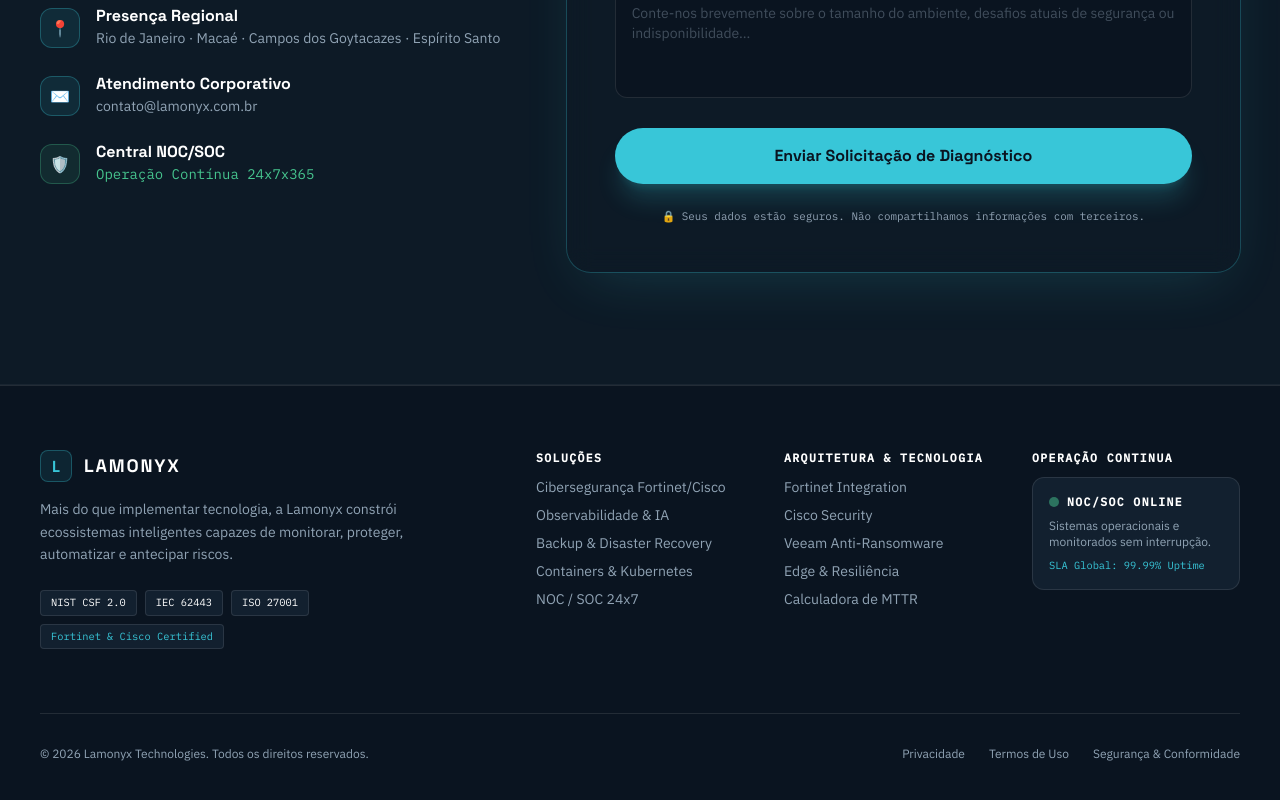
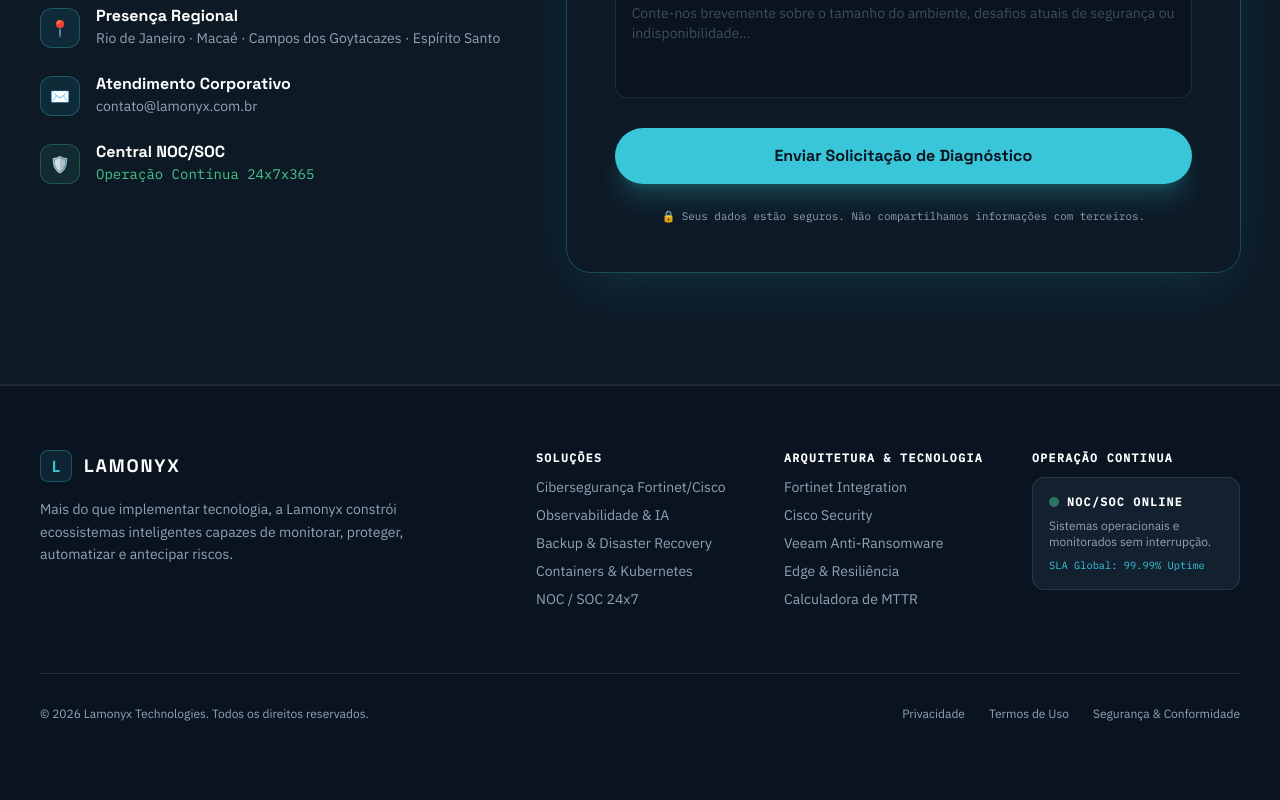
Before and after one commit to amandio-vaz/lamonyx-offshore, a Next.js app: page / in a window 1280 px wide. Shown: the part 7137-7937 px from the top of the page. Built offline with nearby package versions, Linux system fonts and the light colour scheme.

Commit message:
fix: remove badges de certificação no rodapé

```diff
--- a/src/components/Footer.tsx
+++ b/src/components/Footer.tsx
@@ -20,12 +20,7 @@
               Mais do que implementar tecnologia, a Lamonyx constrói ecossistemas inteligentes capazes de monitorar, proteger, automatizar e antecipar riscos.
             </p>
 
-            <div className="pt-2 flex flex-wrap gap-2">
-              <span className="px-2.5 py-1 rounded bg-[#12202f] border border-white/10 text-[0.65rem] font-mono text-white">NIST CSF 2.0</span>
-              <span className="px-2.5 py-1 rounded bg-[#12202f] border border-white/10 text-[0.65rem] font-mono text-white">IEC 62443</span>
-              <span className="px-2.5 py-1 rounded bg-[#12202f] border border-white/10 text-[0.65rem] font-mono text-white">ISO 27001</span>
-              <span className="px-2.5 py-1 rounded bg-[#12202f] border border-white/10 text-[0.65rem] font-mono text-[#38C6D8]">Fortinet & Cisco Certified</span>
-            </div>
+
           </div>
 
           {/* Col 3: Soluções */}
```
Also changed, not shown: 1 other file (tests, documents, lock files or other folders).
